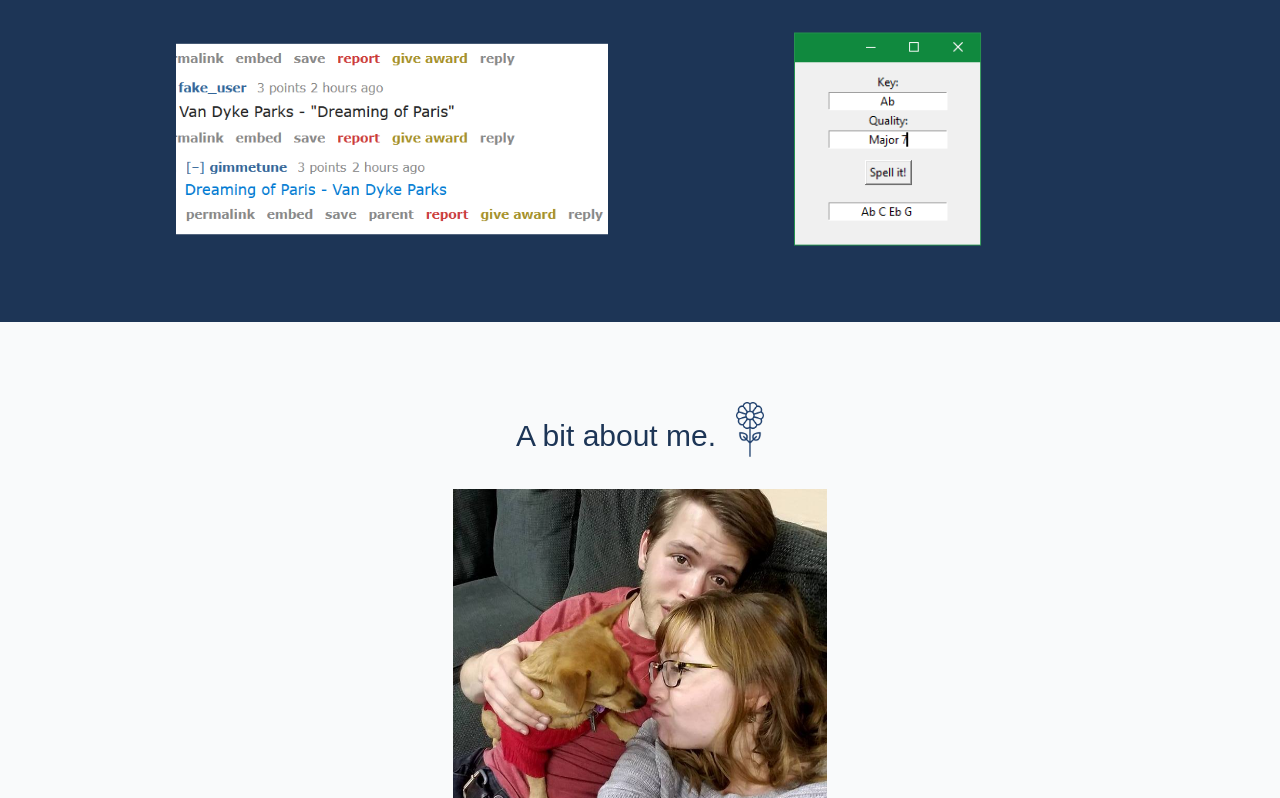
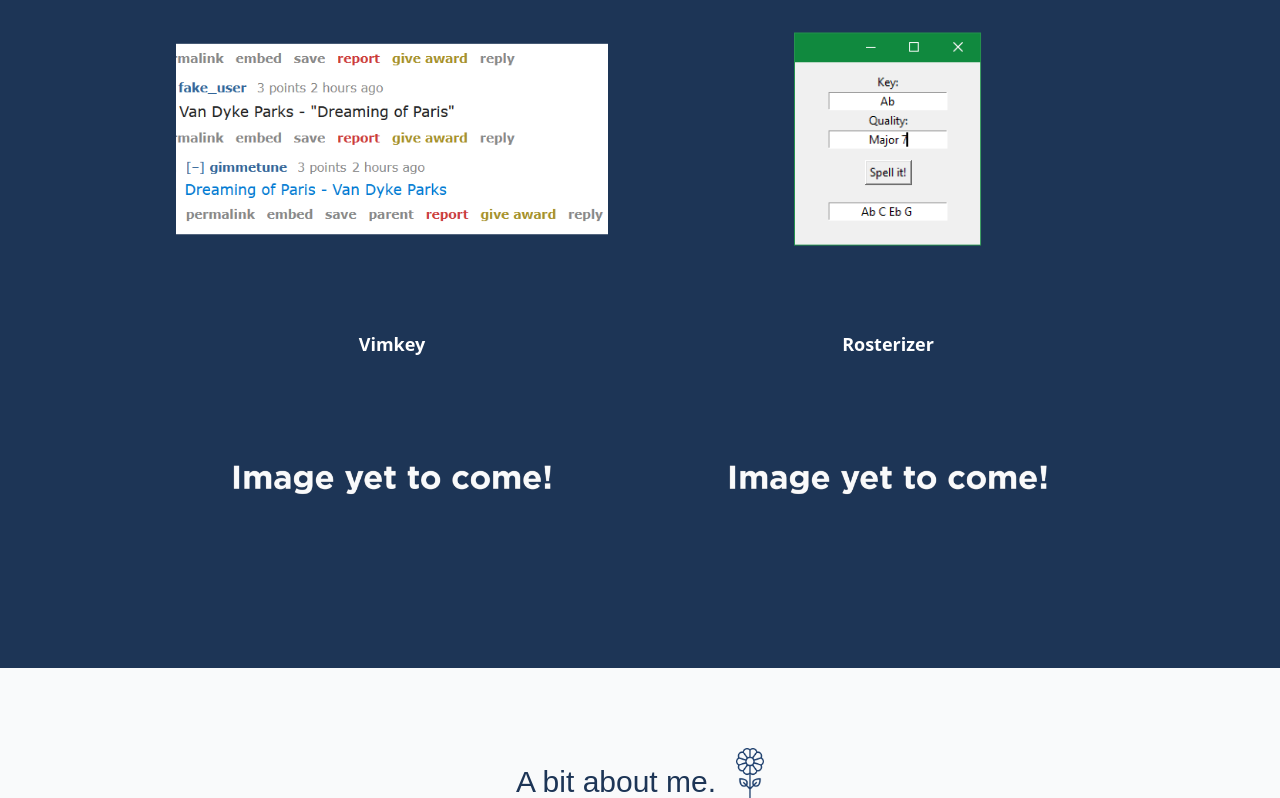
Before and after one commit to dajxd/personal-site, a React (Create React App) app: page / in a window 1280 px wide. Shown: the part 3669-4467 px from the top of the page. Built offline with nearby package versions, Linux system fonts and the light colour scheme; a web font is replaced by a local one.

Commit message:
more projects!

```diff
--- a/src/components/UtilityProjects.js
+++ b/src/components/UtilityProjects.js
@@ -16,7 +16,7 @@
           </p>
         </div>
         <div className="flex flex-wrap -m-4">
-          {utilityprojects.map((project) => {if(project.title !== "Gimmetune Bot"){ return (
+          {utilityprojects.map((project) => {if(project.title !== "Gimmetune Bot" && project.title !== "Vimkey"){ return (
                         <a
 
               key={project.image}
@@ -40,9 +40,37 @@
               </div>
             </a>
           )}
+          else if(project.title === "Vimkey" || project.title === "Rosterizer"){
+            return (
+              <a href = {project.link}
+              key={project.image}
+              className="sm:w-1/2 w-100 p-8 h-100 min-h-full hoverers">
+                <h1 className="text-lg font-bold text-white mb-3">
+                    {project.title}
+                  </h1>
+              <div className="flex relative min-h-full resbluetext">
+                <img
+                  alt="gallery"
+                  className="absolute inset-0 w-full h-full object-cover object-center"
+                  src={project.image}
+                />
+                <div className="px-8 py-10 relative z-10 w-full min-h-full border-4 border-gray-800 bg-gray-50 opacity-0 hover:opacity-100">
+                  <h2 className="tracking-widest text-sm title-font font-bold text-red-300 mb-1">
+                    {project.subtitle}
+                  </h2>
+
+                  <p className="leading-relaxed">{project.description}</p>
+                </div>
+              </div>
+            </a>
+          )
+
+
+
+          }
           else {
             return (
-                        <a
+              <a
               key={project.image}
               className="sm:w-1/2 w-100 p-8 h-100 min-h-full hoverers">
                 <h1 className="text-lg font-bold text-white mb-3">
--- a/src/data.js
+++ b/src/data.js
@@ -37,7 +37,7 @@
     description:
       "A not-entirely-serious frequency ear training websites for audio engineers to hone their craft. It plays white noise with a certain frequency peaked, and accepts answers within 100hz or so.",
     image: "./fff.png",
-    link: "./freqfreakfree/",
+    link: "https://github.com/dajxd/FreqFreakFree",
   },
 ];
 export const deviceprojects = [
@@ -92,4 +92,20 @@
     image: "./chord.png",
     link: "",
   },
+  {
+    title: "Vimkey",
+    subtitle: "Autohotkey",
+    description:
+      "A little script I wrote to allow me to use vim navigation keys around windows. Hold the capslock button down, and HJKL behave like arrow keys. Helpful for us 60% keyboard users!",
+    image: "./comingsoonblue.png",
+    link: "https://github.com/dajxd/vimkey",
+  },
+  {
+    title: "Rosterizer",
+    subtitle: "Python, Urwid",
+    description:
+      "TUI app I made for taking notes during NFL games. It allows you to choose from the day's games that have not ended, and will open the roster for each team in adjacent Vim instances. One of many NFL-related scripts!",
+    image: "./comingsoonblue.png",
+    link: "https://github.com/dajxd/NFLScripts/blob/master/rosterizer.py",
+  },
 ];
```
Also changed, not shown: public/comingsoonblue.png (added).
